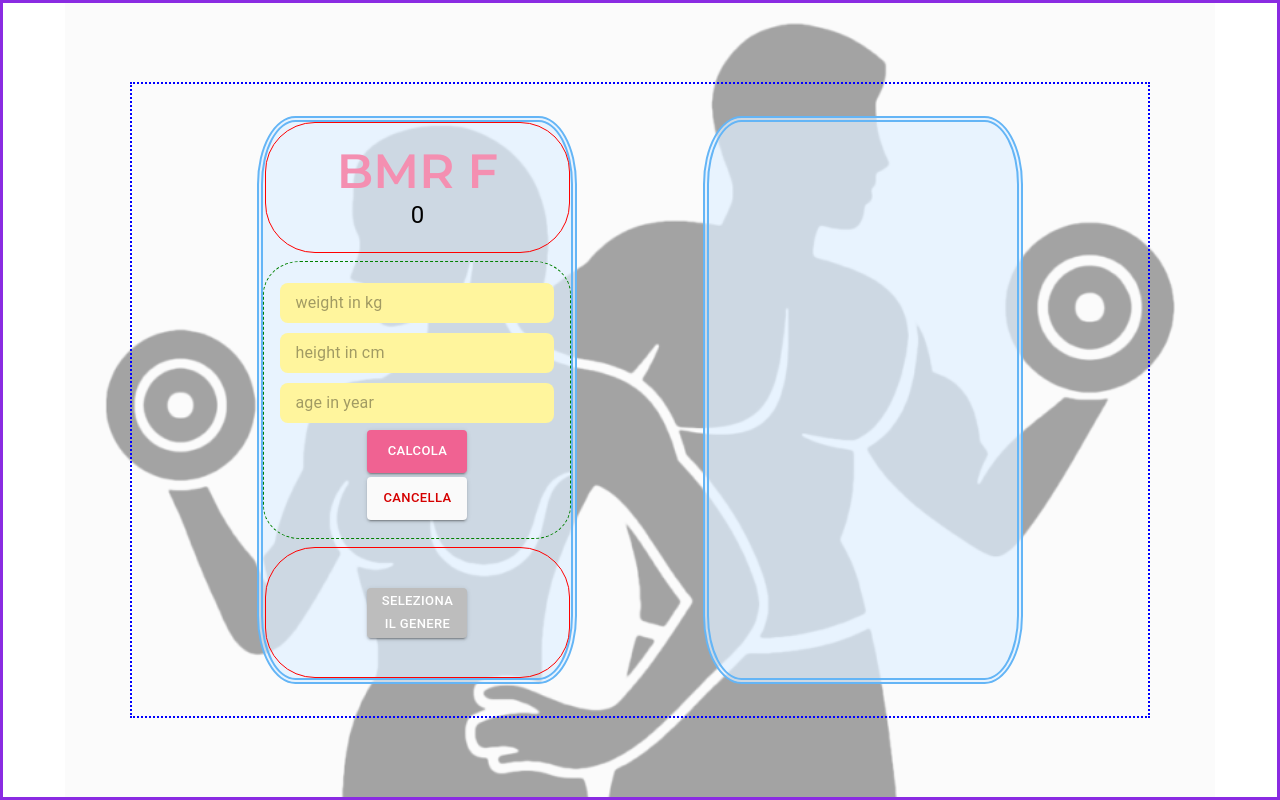
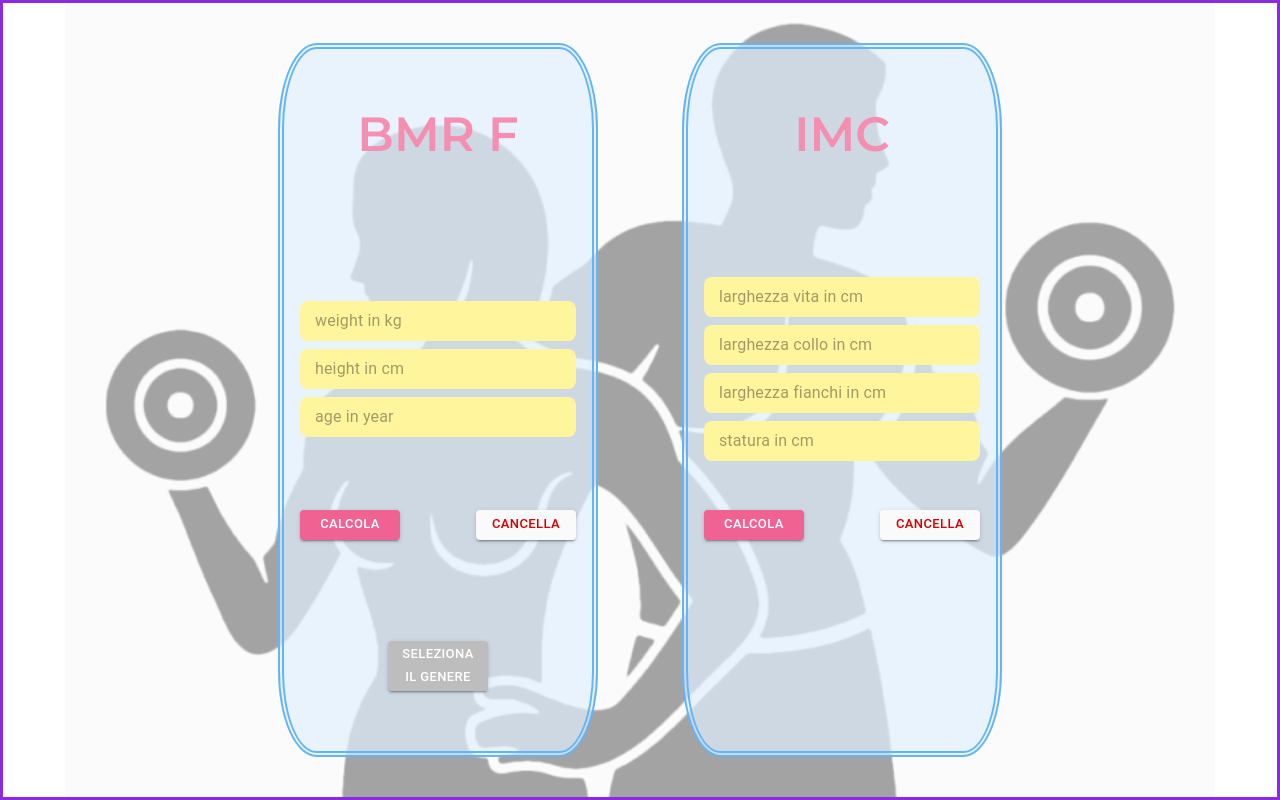
Before and after one commit to neodev89/new-BMR, a React (Create React App) app: page / in a window 1280 px wide. Built offline with nearby package versions, Linux system fonts and the light colour scheme.

Commit message:
funzioni di calcolo implementate. Progetto quasi terminato

```diff
--- a/src/App.tsx
+++ b/src/App.tsx
@@ -16,21 +16,31 @@ export type Gender = 'M' | 'F'
 //     { value: 'F', label: 'F' },
 //   ]
 
+
+
 function App() {
   const [gender, setGender] = useState<Gender>('F');
-  const [count, setCount] = useState(0);
-  const [field1, setField1] = useState('');
-  const [field2, setField2] = useState('');
-  const [field3, setField3] = useState('');
+  const [count, setCount] = useState<string>('');
+  const [countImc, setCountImc] = useState<string>('');
+  const [field1, setField1] = useState<string>('');
+  const [field2, setField2] = useState<string>('');
+  const [field3, setField3] = useState<string>('');
+  const [field4, setField4] = useState<string>('');
+  const [field5, setField5] = useState<string>('');
+  const [field6, setField6] = useState<string>('');
+  const [field7, setField7] = useState<string>('');
+
+  const [isDisabled, setIsDisabled] = useState<boolean>(false);
+
   const sx = useStyle();
 
   function toggleGender() {
     if (gender === 'F') {
-      alert('Hai scelto il sesso maschile');
-      setGender('M')
+      setGender('M');
+      setIsDisabled(true);
     } else {
-      alert('Hai scelto il sesso femminile')
       setGender('F')
+      setIsDisabled(false);
     }
   }
 
@@ -48,7 +58,19 @@ function App() {
         field2,
         setField2,
         field3,
-        setField3
+        setField3,
+        field4,
+        setField4,
+        field5,
+        setField5,
+        field6,
+        setField6,
+        field7,
+        setField7,
+        isDisabled,
+        setIsDisabled,
+        countImc,
+        setCountImc,
       }}>
         <Stack spacing={1} className={myStyle.app}
           style={{
--- a/src/Appstyle.module.css
+++ b/src/Appstyle.module.css
@@ -22,7 +22,7 @@
     flex-direction: row;
     align-items: center;
     justify-content: space-evenly;
-    height: 80%;
-    width: 80%;
-    border: 2px dotted blue;
+    height: 90%;
+    width: 70%;
+    /* border: 2px dotted blue; */
 }
--- a/src/ui/components/functions/handleBmr.tsx
+++ b/src/ui/components/functions/handleBmr.tsx
@@ -9,16 +9,16 @@ import { useContext } from "react";
 import { MyContext } from "../../../MyContext";
 
 const InputControl = () => {
-    const {field1, field2, field3} = useContext(MyContext);
+    const { field1, field2, field3 } = useContext(MyContext);
     const control = (e: React.ChangeEvent<HTMLInputElement>) => {
-        if (field1==='' && field2==='' && field3==='') {
+        if (field1 === '' && field2 === '' && field3 === '') {
             e.preventDefault();
         } else {
             return null;
         }
     }
     return control;
-}
+} // non funziona
 
 export const useHandleBmr = () => {
     const { gender, field1, field2, field3, setCount } = useContext(MyContext);
@@ -30,7 +30,7 @@ export const useHandleBmr = () => {
             setCount(formulaMan);
         } else {
             let formulaWoman = (655.0955 + (9.5634 * field1) +
-            (1.8496 * field2) - (4.6756 * field3)).toFixed(2);
+                (1.8496 * field2) - (4.6756 * field3)).toFixed(2);
             setCount(formulaWoman)
         }
     }
@@ -44,7 +44,37 @@ export const useResetCount = () => {
         setField1('');
         setField2('');
         setField3('');
-        setCount(0);
+        setCount('');
     };
     return resetCount;
 };
+
+type Setter = (value: string) => void;
+
+export const useResetFields = (setters: Setter[]) => {
+  const resetFields = () => {
+    setters.forEach(setter => setter('')); // Resetta ogni stato a una stringa vuota
+  };
+  return resetFields;
+};
+
+
+export const useHandleIMC = () => {
+    const { gender, field4, field5, field6, field7, setCountImc } = useContext(MyContext);
+    const calculateBodyFat = () => {
+        if (gender === 'M') {
+            const logVitaCollo = Math.log10(field4 - field5);
+            const logStatura = Math.log10(field7);
+            const bodyFat = 495 / (1.0324 - 0.19077 * logVitaCollo + 0.15456 * logStatura) - 450;
+            setCountImc(bodyFat.toFixed(2));
+            return bodyFat.toFixed(2); // Restituisce il risultato con due cifre decimali
+        } else {
+            const logVitaColloFianchi = Math.log10((field4 + field5) - field6);
+            const logStatura = Math.log10(field6);
+            const bodyFat = 495 / (1.29579 - 0.35004 * logVitaColloFianchi + 0.221 * logStatura - 450)
+            setCountImc(bodyFat.toFixed(2));
+            return bodyFat.toFixed(2);
+        }
+    };
+    return calculateBodyFat;
+}
--- a/src/ui/components/pages/StackLeft.tsx
+++ b/src/ui/components/pages/StackLeft.tsx
@@ -1,11 +1,11 @@
 import { FC, useContext } from 'react';
-import { Stack, Typography } from '@mui/material';
+import { Box, Stack, Typography } from '@mui/material';
 import { MyBtn, MyBtnGenerico } from '../widgets/MyBtn';
 import { MyBox } from '../widgets/MyBox';
 import { MySubmit } from '../widgets/MySubmit';
 
-import { useStyleBox } from '../../styles/useSxStyle';
-import { MyStyledInput } from '../widgets/MyInputText';
+import { useStyle, useStyleBox } from '../../styles/useSxStyle';
+import { MyStyledInput } from '../widgets/MyStyledInput';
 import { MyContext } from '../../../MyContext';
 
 import { useHandleBmr, useResetCount } from '../functions/handleBmr';
@@ -15,7 +15,6 @@ const StackLeft: FC = () => {
         gender,
         toggleGender,
         count,
-        sx,
         field1,
         setField1,
         field2,
@@ -23,6 +22,7 @@ const StackLeft: FC = () => {
         field3,
         setField3
     }: any = useContext(MyContext);
+    const sx = useStyle();
     const sx1 = useStyleBox();
 
     const handleChange1 = (event: React.ChangeEvent<HTMLInputElement>) => {
@@ -49,12 +49,12 @@ const StackLeft: FC = () => {
             </Stack>
             <Stack spacing={1} sx={sx1.corpo}>
                 <MyBox>
+                    <Stack spacing={1} sx={sx1.field}>
                         <MyStyledInput
                             inputMode='numeric'
                             onChange={handleChange1}
                             placeholder='weight in kg'
                             value={field1}
-
                         />
                         <MyStyledInput
                             inputMode='numeric'
@@ -68,7 +68,9 @@ const StackLeft: FC = () => {
                             placeholder='age in year'
                             value={field3}
                         />
-                    <MySubmit sx={sx.btn} gender={gender}
+                    </Stack>
+                    <Box sx={sx1.fieldBtn}>
+                        <MySubmit gender={gender}
                             onClick={handleBmr}
                         >
                             Calcola
@@ -78,7 +80,7 @@ const StackLeft: FC = () => {
                         >
                             Cancella
                         </MyBtnGenerico>
-
+                    </Box>
                 </MyBox>
             </Stack>
             <Stack spacing={1} sx={sx1.boxBmr}>
--- a/src/ui/components/pages/StackRight.tsx
+++ b/src/ui/components/pages/StackRight.tsx
@@ -1,12 +1,93 @@
 import React, { FC, useContext } from 'react';
 import { MyContext } from '../../../MyContext';
-import { Stack } from '@mui/material';
+import { Box, Stack, Typography } from '@mui/material';
+
+import { useStyle, useStyleBox } from '../../styles/useSxStyle';
+import { MyBox } from '../widgets/MyBox';
+import { MyStyledInput } from '../widgets/MyStyledInput';
+import { MySubmit } from '../widgets/MySubmit';
+import { useHandleIMC } from '../functions/handleBmr';
+import { useResetFields } from '../functions/handleBmr';
+import { MyBtnGenerico } from '../widgets/MyBtn';
 
 
 const StackRight: FC = () => {
-    const { sx }: any = useContext(MyContext);
+    const { gender, field4, setField4, field5, setField5, field6,
+        setField6, field7, setField7, countImc, setCountImc, isDisabled
+    }: any = useContext(MyContext);
+
+    const sx = useStyle();
+    const sx1 = useStyleBox();
+    const handleCalc = useHandleIMC();
+    const resetField = useResetFields([setCountImc, setField4, setField5, setField6, setField7]);
+
+
+    const handleChange4 = (event: React.ChangeEvent<HTMLInputElement>) => {
+        setField4(event.target.value);
+    }
+    const handleChange5 = (event: React.ChangeEvent<HTMLInputElement>) => {
+        setField5(event.target.value);
+    }
+    const handleChange6 = (event: React.ChangeEvent<HTMLInputElement>) => {
+        setField6(event.target.value);
+    }
+    const handleChange7 = (event: React.ChangeEvent<HTMLInputElement>) => {
+        setField7(event.target.value);
+    }
+
     return (
         <Stack spacing={1} sx={sx.table}>
+            <Stack spacing={1} sx={sx1.boxBmr}>
+                <MyBox>
+                    {gender && <Typography sx={sx1.typography} variant={'h3'}>IMC</Typography>}
+                    <Typography variant={'h5'}>{countImc}</Typography>
+                </MyBox>
+            </Stack>
+            <Stack spacing={1} sx={sx1.corpo}>
+                <MyBox>
+                    <Stack spacing={1} sx={sx1.field}>
+                        <MyStyledInput
+                            inputMode='numeric'
+                            onChange={handleChange4}
+                            placeholder='larghezza vita in cm'
+                            value={field4}
+                        />
+                        <MyStyledInput
+                            inputMode='numeric'
+                            onChange={handleChange5}
+                            placeholder='larghezza collo in cm'
+                            value={field5}
+                        />
+                        <MyStyledInput
+                            inputMode='numeric'
+                            onChange={handleChange6}
+                            placeholder='larghezza fianchi in cm'
+                            value={field6}
+                            disabled={isDisabled}
+                        />
+                        <MyStyledInput
+                            inputMode='numeric'
+                            onChange={handleChange7}
+                            placeholder='statura in cm'
+                            value={field7}
+                        />
+                    </Stack>
+                    <Box sx={sx1.fieldBtn}>
+
+                        <MySubmit gender={gender}
+                            onClick={handleCalc}>
+                            Calcola
+                        </MySubmit>
+                        <MyBtnGenerico sx={sx.cancella}
+                            onClick={resetField}>
+                            Cancella
+                        </MyBtnGenerico>
+                    </Box>
+                </MyBox>
+            </Stack>
+            <Stack spacing={1} sx={sx1.boxBmr}>
+
+            </Stack>
 
         </Stack>
     )
--- a/src/ui/components/widgets/MyBtn.tsx
+++ b/src/ui/components/widgets/MyBtn.tsx
@@ -39,7 +39,7 @@ export const MyBtnGenerico : FC<BtnProps> = ({ sx, children, onClick }) => {
         <Button
             sx={{
                 ...sx,
-                height: '50px',
+                height: '30px',
                 width: '100px',
                 margin: '2px 0',
                 backgroundColor: "rgb(250, 250, 250)",
--- a/src/ui/components/widgets/MyInputText.tsx
+++ b/src/ui/components/widgets/MyInputText.tsx
@@ -1,26 +1,19 @@
-import { TextField, TextFieldProps } from "@mui/material";
-import { InputTextProps } from "./InputProps";
-import styled from "@emotion/styled";
-import { yellow } from "@mui/material/colors";
+import { TextField } from "@mui/material";
+import { FC } from "react";
 
-export const MyStyledInput = styled(TextField)<InputTextProps & TextFieldProps>(({
-    // Aggiungi qui eventuali stili personalizzati
-    display: 'flex',
-    flexDirection: 'row',
-    justifyContent: 'center',
-    border: '1px solid transparent',
-    borderRadius: '8px',
-    backgroundColor: yellow[200],
-    height: '40px',
-    width: '100%',
-    margin: '5px 0',
-  '&:hover': {
-    backgroundColor: yellow[400],
-  },
-  '& .MuiOutlinedInput-root': {
-    width: '100%',
-    '& fieldset': {
-      border: '1px solid transparent',
-    }
-  }
-  }));
+type InputMode = "search" | "text" | "email" | "tel" | "url" | "none" | "numeric" | "decimal" | undefined;
+
+interface MyInputProps {
+  inputMode: InputMode;
+  isDisabled?: boolean;
+}
+
+export const MyInputText: FC<MyInputProps> = (props: MyInputProps) => {
+
+  return (
+    <TextField
+        isDisabled={props.isDisabled}
+      {...props}
+    />
+  )
+}
--- /dev/null
+++ b/src/ui/components/widgets/MyStyledInput.tsx
@@ -0,0 +1,27 @@
+import { TextFieldProps } from "@mui/material";
+import { InputTextProps } from "./InputProps";
+import styled from "@emotion/styled";
+import { yellow } from "@mui/material/colors";
+import { MyInputText } from "./MyInputText";
+
+export const MyStyledInput = styled(MyInputText)<InputTextProps & TextFieldProps>(({
+    // Aggiungi qui eventuali stili personalizzati
+    display: 'flex',
+    flexDirection: 'row',
+    justifyContent: 'center',
+    border: '1px solid transparent',
+    borderRadius: '8px',
+    backgroundColor: yellow[200],
+    height: '40px',
+    width: '100%',
+    margin: '5px 0',
+  '&:hover': {
+    backgroundColor: yellow[400],
+  },
+  '& .MuiOutlinedInput-root': {
+    width: '100%',
+    '& fieldset': {
+      border: '1px solid transparent',
+    }
+  }
+  }));
--- a/src/ui/components/widgets/MySubmit.tsx
+++ b/src/ui/components/widgets/MySubmit.tsx
@@ -1,22 +1,23 @@
-import { Theme } from '@emotion/react';
-import { Button, darken, SxProps } from '@mui/material';
+import { Button, darken } from '@mui/material';
 import { blue, pink } from '@mui/material/colors';
 import React, { FC } from 'react';
 
 interface SubmitProps {
-  sx?: SxProps<Theme>;
   onClick: () => void;
   children: string;
   gender: 'M' | 'F';
 }
 
-export const MySubmit: FC<SubmitProps> = ({ sx, onClick, children, gender }: SubmitProps) => {
+export const MySubmit: FC<SubmitProps> = ({ onClick, children, gender }: SubmitProps) => {
   const color = gender === 'M' ? blue[800] : pink[300];
 
   return (
     <Button
       sx={{
-        ...sx,
+        height: '30px',
+        width: '100px',
+        margin: '2px 0',
+        color: 'white',
         backgroundColor: color, // Il colore di sfondo cambia in base al genere
         '&:hover': {
           backgroundColor: darken(color, 0.2), // Il colore di sfondo al passaggio del mouse diventa più scuro
--- a/src/ui/styles/useSxStyle.tsx
+++ b/src/ui/styles/useSxStyle.tsx
@@ -11,7 +11,7 @@ export function useStyle() {
             display: 'flex',
             flexDirection: 'column',
             alignItems: 'center',
-            height: '90%',
+            height: '100%',
             width: '20rem',
             borderRadius: '12% 12%',
             border: `6px double ${blue[300]}`,
@@ -26,9 +26,6 @@ export function useStyle() {
         cancella: sx({
             backgroundColor: 'white',
             color: red['A700'],
-            height: '50px',
-            width: '100px',
-            margin: '2px 0',
         }),
 
     }
@@ -42,21 +39,36 @@ export function useStyleBox() {
             height: 'calc(100% / 4)',
             width: '99%',
             margin: 2,
-            border: '1px solid red',
+            // border: '1px solid red',
             borderRadius: '50px',
         }),
         corpo: sx({
             justifyContent: 'center',
             height: 'calc(100% / 2)',
             width: '100%',
-            border: '1px dashed green',
-            borderRadius: '12% 12%',
+            // border: '1px dashed green',
+            // borderRadius: '12% 12%',
             padding: 2,
         }),
         typography: sx({
             fontFamily: 'MontSerrat',
             fontWeight: '600',
             color: gender === 'M' ? blue[300] : pink[200],
-        })
+        }),
+        field: sx({
+            height: '80%',
+            width: '100%',
+            justifyContent: 'center',
+            // border: '1px dashed green',
+        }),
+        fieldBtn: sx({
+            display: 'flex',
+            flexDirection: 'row',
+            justifyContent: 'space-between',
+            height: '20%',
+            width: '100%',
+            alignItems: 'center',
+            // border: '1px dashed green',
+        }),
     }; // Aggiungi gender come dipendenza di useMemo
 }
```
Also changed, not shown: importante.txt. Lines whose indentation alone changed are shown as unchanged.
